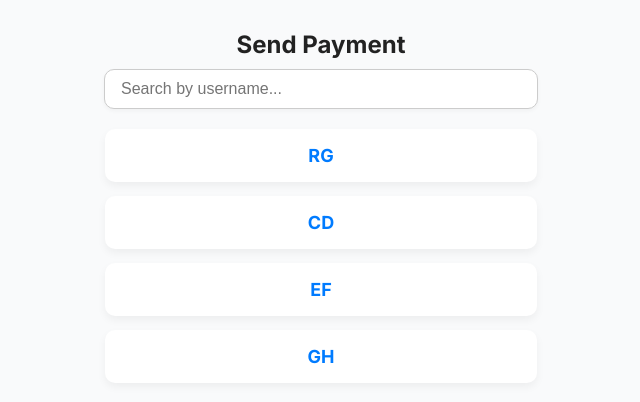
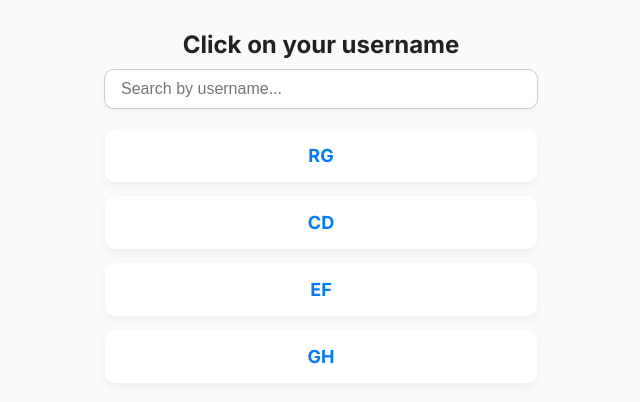
Before and after one commit to Guru24/upi-link, a plain HTML site: page index.html in a window 1280 px wide. Shown: the whole page, without its empty margins (319-959 px from the left). Drawn offline with Linux system fonts and the light colour scheme.

Commit message:
Update index.html

```diff
--- a/index.html
+++ b/index.html
@@ -83,7 +83,7 @@
 </head>
 <body>
 
-  <h1>Send Payment</h1>
+  <h1>Click on your username</h1>
 
   <div class="search-container">
     <input type="text" id="search" placeholder="Search by username..." />
```
